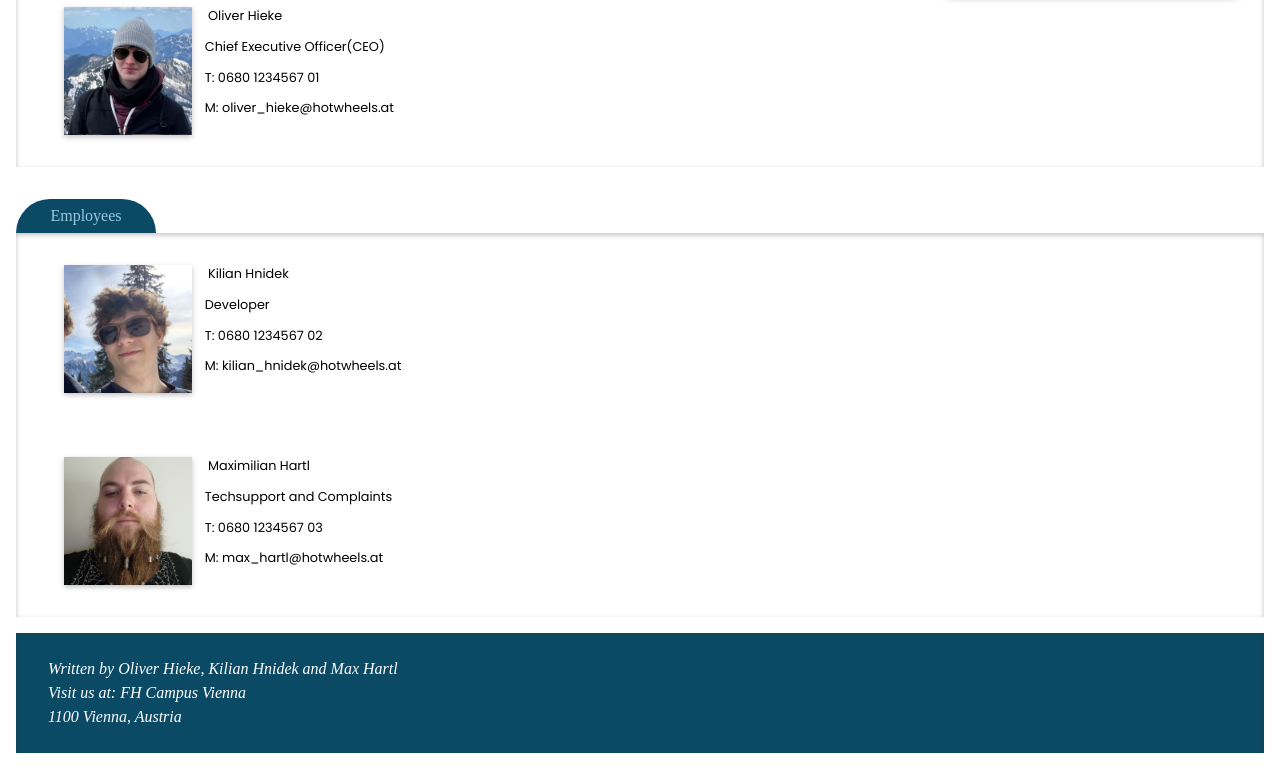
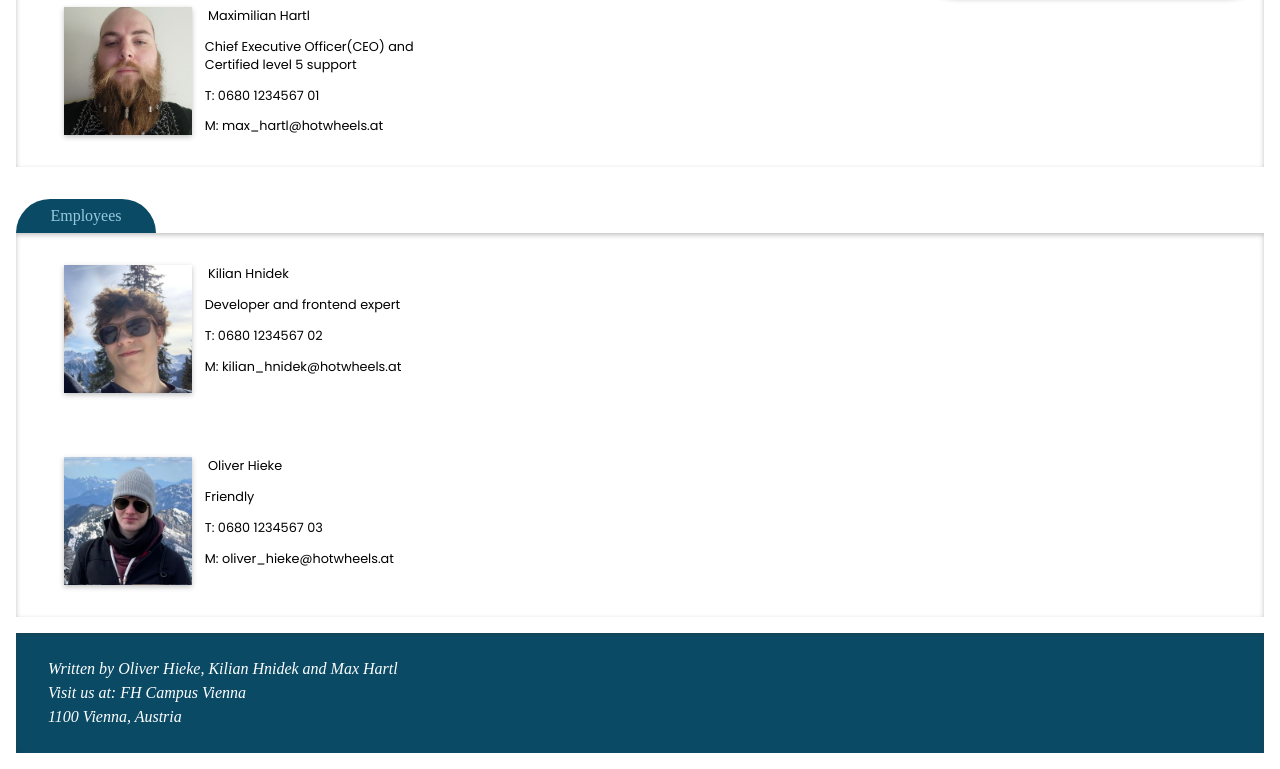
Before and after one commit to SmallSabba/Thetavern, a plain HTML site: page src/main/web/structuring/contact.html in a window 1280 px wide. Shown: the part 91-860 px from the top of the page. Drawn offline with Linux system fonts and the light colour scheme.

Commit message:
me boss, now official

```diff
--- a/src/main/web/structuring/contact.html
+++ b/src/main/web/structuring/contact.html
@@ -56,13 +56,13 @@
 <section class="employeefield">
     <section class="employee">
         <div class="image1">
-    <img style="float:left" src="/resources/oliver.png" width="100%">
+            <img style="float:left" src="/resources/max.png" width="100%">
         </div>
         <div class="text1">
-    <p class="p2">Oliver Hieke</p>
-    <p class="p1">Chief Executive Officer(CEO)</p>
+            <p class="p2">Maximilian Hartl</p>
+            <p class="p1">Chief Executive Officer(CEO) and Certified level 5 support</p>
             <p class="p1">T: 0680 1234567 01</p>
-    <p class="p1">M: oliver_hieke@hotwheels.at</p>
+            <p class="p1">M: max_hartl@hotwheels.at</p>
     </div>
     </section>
 </section>
@@ -80,20 +80,21 @@
     </div>
     <div class="text1">
         <p class="p2">Kilian Hnidek</p>
-        <p class="p1">Developer</p>
+        <p class="p1">Developer and frontend expert</p>
         <p class="p1">T: 0680 1234567 02</p>
         <p class="p1">M: kilian_hnidek@hotwheels.at</p>
     </div>
     </section>
         <section class="employee">
+
             <div class="image1">
-            <img style="float:left" src="/resources/max.png" width="100%">
+                <img style="float:left" src="/resources/oliver.png" width="100%">
             </div>
             <div class="text1">
-            <p class="p2">Maximilian Hartl</p>
-            <p class="p1">Techsupport and Complaints</p>
+                <p class="p2">Oliver Hieke</p>
+                <p class="p1">Friendly</p>
                 <p class="p1">T: 0680 1234567 03</p>
-            <p class="p1">M: max_hartl@hotwheels.at</p>
+                <p class="p1">M: oliver_hieke@hotwheels.at</p>
         </div>
         </section>
     </section>
```
Lines whose indentation alone changed are shown as unchanged.
